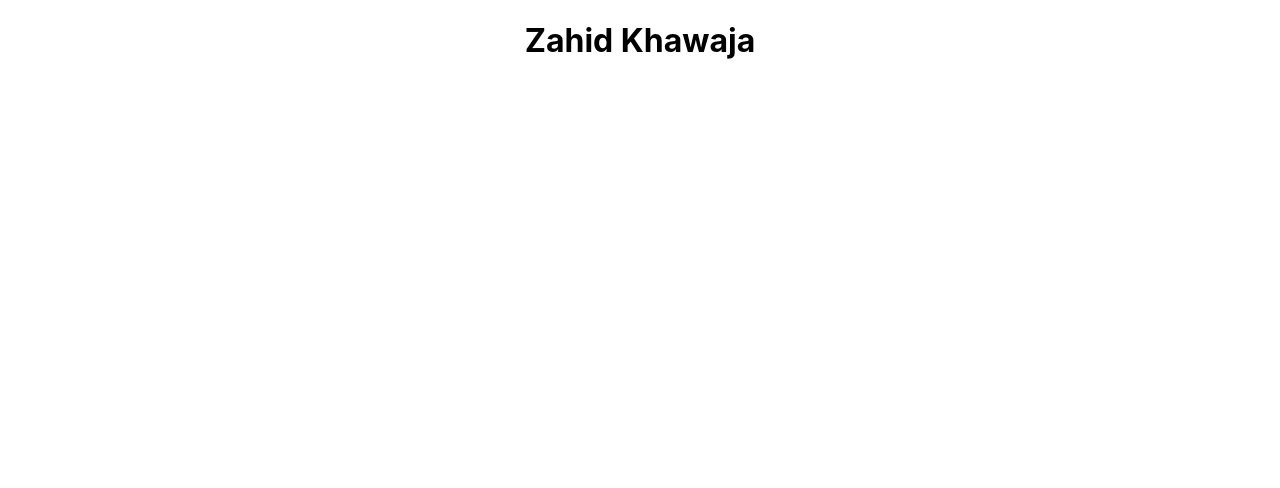
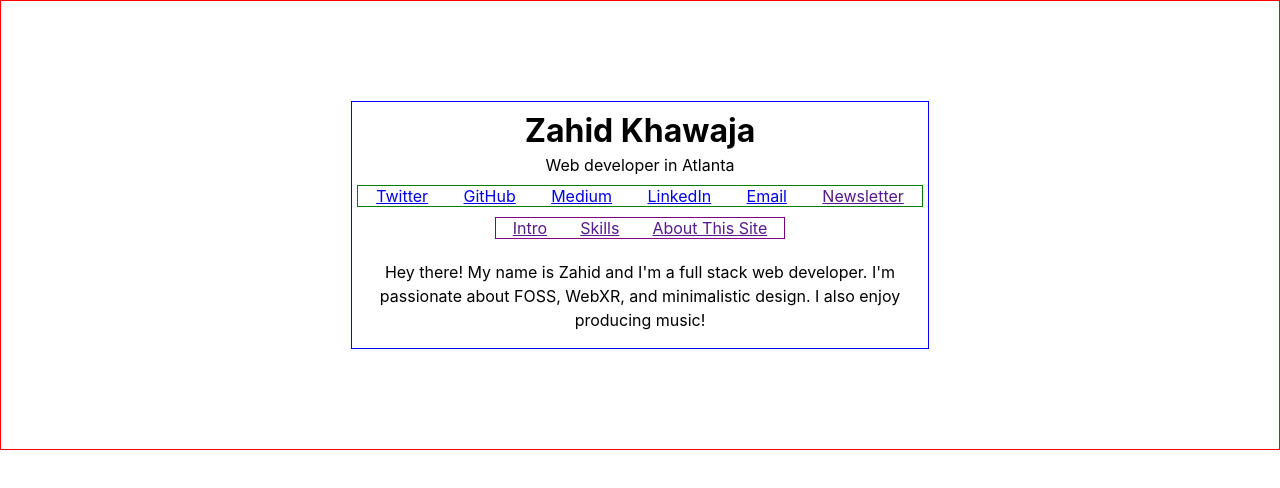
Before and after one commit to zahidkhawaja/zahidkhawaja, a React (Create React App) app: page / in a window 1280 px wide. Shown: the top 488 px of the page. Built offline with nearby package versions, Linux system fonts and the light colour scheme.

Commit message:
Setup initial structure

```diff
--- a/src/App.css
+++ b/src/App.css
@@ -1,3 +1,40 @@
-.App {
+.app {
+  border: 1px solid red;
+  display: flex;
+  justify-content: center;
   text-align: center;
 }
+
+.titles {
+  line-height: 0.5;
+}
+
+.primary {
+  border: 1px solid blue;
+  width: 45%;
+  margin: 100px;
+}
+
+.social, .bio {
+  display: flex;
+  justify-content: space-around;
+  margin: 5px;
+}
+
+.social {
+  border: 1px solid green;
+}
+
+.views {
+  display: flex;
+  justify-content: center;
+}
+
+.bio {
+  border: 1px solid purple;
+  width: 50%;
+}
+
+.viewcontent {
+  line-height: 1.5;
+}
--- a/src/App.js
+++ b/src/App.js
@@ -3,8 +3,33 @@ import './App.css';
 
 function App() {
   return (
-    <div className="App">
-      <h1>Zahid Khawaja</h1>
+    <div className="app">
+      <div className = "primary">
+        <div className = "titles">
+        <h1>Zahid Khawaja</h1>
+        <p>Web developer in Atlanta</p>
+        </div>
+        <nav className = "social">
+          <a href = "https://twitter.com/wizkhawaja">Twitter</a>
+          <a href = "https://github.com/zahidkhawaja">GitHub</a>
+          <a href = "https://github.com/zahidkhawaja">Medium</a>
+          <a href = "https://www.linkedin.com/in/zahidkhawaja/">LinkedIn</a>
+          <a href = "mailto:zahidkhawaja@icloud.com">Email</a>
+          <a href = "">Newsletter</a>
+        </nav>
+        <div className = "views">
+        <nav className = "bio">
+        <a href = "">Intro</a>
+        <a href = "">Skills</a>
+        <a href = "">About This Site</a>
+        </nav>
+        </div>
+        <div className = "viewcontent">
+        <p>Hey there! My name is Zahid and I'm a full stack web developer. I'm passionate about FOSS, WebXR, and minimalistic design. I also enjoy producing music!</p>
+        </div>
+
+
+      </div>
     </div>
   );
 }
```
